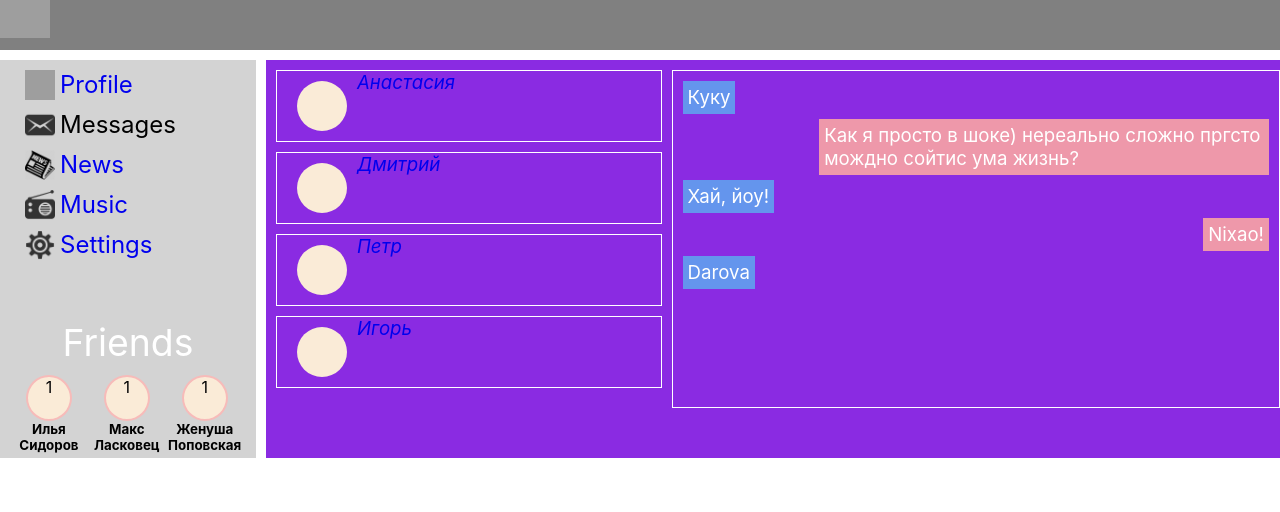
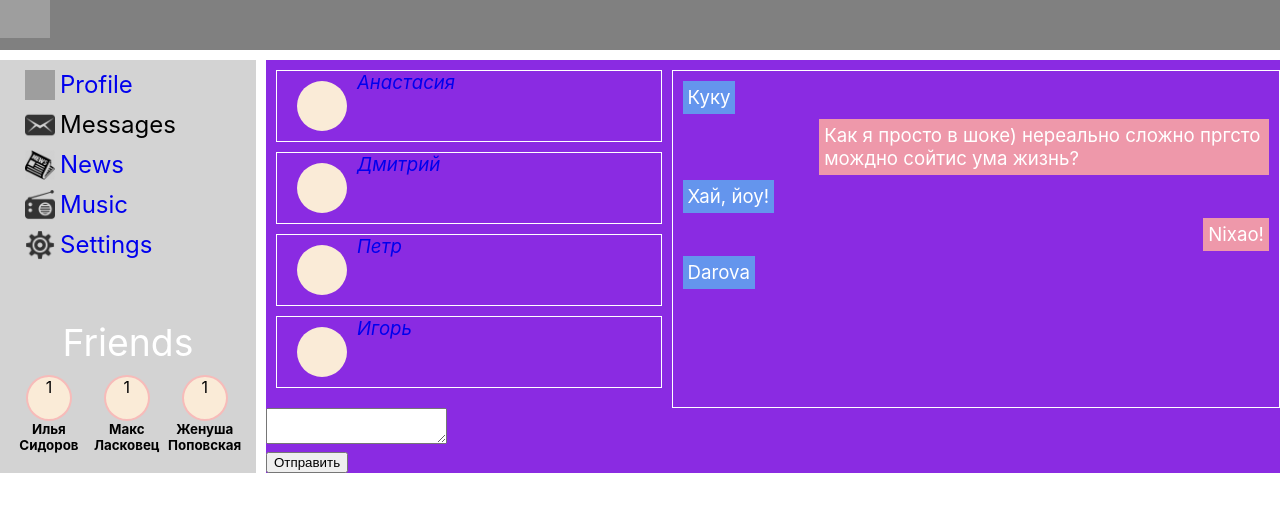
Before and after one commit to EvgeniiPopovski/social-network, a React (Create React App) app: page /dialogs in a window 1280 px wide. Shown: the top 512 px of the page. Built offline with nearby package versions, Linux system fonts and the light colour scheme; grey boxes are pictures that could not be loaded.

Commit message:
добавлена функция в state

```diff
--- a/src/App.js
+++ b/src/App.js
@@ -17,7 +17,7 @@ const App = (props) => {
         <Navbar friends={props.state.navbarPage.friends}/>
         <div className ="app-content">
           <Route path='/dialogs' render={()=>(<Dialogs dialogs={props.state.messagesPage.dialogs} messages={props.state.messagesPage.messages} />)} />
-          <Route path='/profile' render={()=>(<Profile posts={props.state.profilePage.posts} />)}/>
+          <Route path='/profile' render={()=>(<Profile posts={props.state.profilePage.posts}  addNewPost={props.addNewPost}/>)}/>
           <Route path='/news' component={News}/>
           <Route path='/music' component={Music}/>
           <Route path='/settings' component={Settings}/>
--- a/src/components/Dialogs/Dialogs.jsx
+++ b/src/components/Dialogs/Dialogs.jsx
@@ -5,14 +5,16 @@ import MessageItem from "./MessageItem/MessageItem";
 
 const Dialogs = (props) => {
 
+    let dialogElements =
+        props.dialogs.map((dialog) => (<DialogItem name={dialog.name} id={dialog.id}/>));
+    let messagesElements =
+        props.messages.map((message) => (<MessageItem text={message.text} id={message.id}/>));
+    const textMailRef = React.createRef();
 
-    let dialogElements =
-        props.dialogs.map((dialog) => (<DialogItem name={dialog.name} id={dialog.id}/>))
-
-
-
-    let messagesElements =
-        props.messages.map((message) => (<MessageItem text={message.text} id={message.id}/>))
+    let addMessage = ()=>{
+        let text = textMailRef.current.value;
+        alert(text);
+    }
 
     return (
         <div className={s.dialogs}>
@@ -22,6 +24,10 @@ const Dialogs = (props) => {
             <div className={s.messages}>
                 {messagesElements}
             </div>
+            <div>
+                <textarea ref={textMailRef}></textarea> <br></br>
+                <button onClick={addMessage}>Отправить</button>
+            </div>
         </div>
     )
 }
--- a/src/components/Profie/MyPosts/MyPosts.jsx
+++ b/src/components/Profie/MyPosts/MyPosts.jsx
@@ -11,7 +11,7 @@ const MyPosts = (props) => {
     let post = props.posts.map((post)=>(<Post message={post.message} id={post.id} />))
     return (
         <div className={s.posts}>
-            <NewPost/>
+            <NewPost addNewPost={props.addNewPost}/>
            {post}
         </div>
     )
--- a/src/components/Profie/MyPosts/NewPost.jsx
+++ b/src/components/Profie/MyPosts/NewPost.jsx
@@ -1,14 +1,21 @@
 import React from "react";
 
-const NewPost = () => {
+const NewPost = (props) => {
+
+    const textAreaRef = React.createRef();
+    let addPost = () => {
+        let text = textAreaRef.current.value;
+        props.addNewPost(text)
+    }
+
     return (
         <div>
             <h3> My posts </h3>
             <div>
-                <textarea> </textarea>
+                <textarea ref={textAreaRef}>  </textarea>
             </div>
             <div>
-                <button>Отправить</button>
+                <button onClick={addPost}>Отправить</button>
             </div>
         </div>
     )
--- a/src/components/Profie/Profile.jsx
+++ b/src/components/Profie/Profile.jsx
@@ -6,7 +6,7 @@ const Profile = (props) => {
     return (
         <div>
             <ProfileInfo />
-           <MyPosts posts={props.posts} />
+           <MyPosts posts={props.posts}  addNewPost={props.addNewPost}/>
         </div>
 
     )
--- a/src/index.js
+++ b/src/index.js
@@ -4,9 +4,9 @@ import './index.css';
 import App from './App';
 import * as serviceWorker from './serviceWorker';
 import state from "./redux/state";
+import {addNewPost} from "./redux/state";
 
-
-ReactDOM.render(<App state={state} />, document.getElementById('root'));
+ReactDOM.render(<App state={state} addNewPost={addNewPost} />, document.getElementById('root'));
 
 // If you want your app to work offline and load faster, you can change
 // unregister() to register() below. Note this comes with some pitfalls.
--- a/src/redux/state.js
+++ b/src/redux/state.js
@@ -29,7 +29,14 @@ let state = {
             {name: "Женуша Поповская", id: 3}
         ]
     }
-
 }
 
+export const addNewPost = (postMessage) => {
+    let newPost = {
+        message: postMessage,
+        id: state.profilePage.posts.length + 1
+    };
+    state.profilePage.posts.push(newPost)
+};
+
 export default state
```
